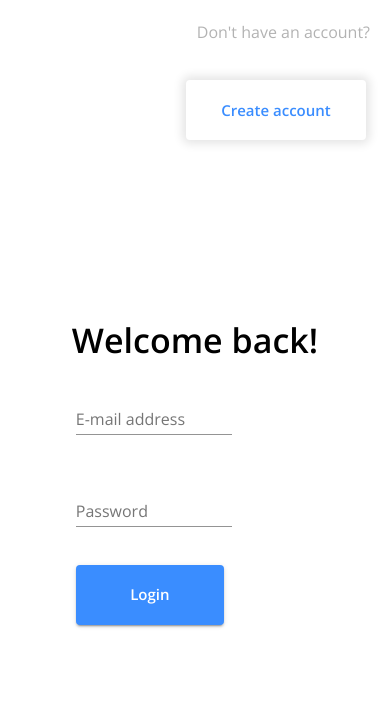
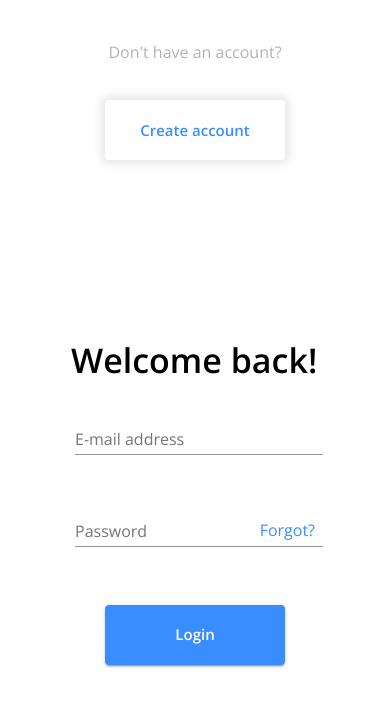
Before and after one commit to sebthtan/messenger-project, a React (Create React App) app in the folder client/: page /login in a window 390 px wide. Shown: the top 706 px of the page. Built offline with nearby package versions, Linux system fonts and the light colour scheme; no server answers.

Commit message:
responsive login/register pages

```diff
--- a/client/src/Login.js
+++ b/client/src/Login.js
@@ -8,6 +8,8 @@ import {
   FormControl,
   TextField,
   Hidden,
+  Link,
+  InputAdornment,
 } from "@material-ui/core";
 import { login } from "./store/utils/thunkCreators";
 import HomeSideBanner from './components/HomeSideBanner/HomeSideBanner'
@@ -35,8 +37,8 @@ const Login = (props) => {
       <Hidden xsDown>
         <HomeSideBanner />
       </Hidden>
-      <Grid item xs={12} sm={8} md={6} style={{ padding: '20px' }}>
-        <Grid container spacing={4} direction='row' justify='flex-end' alignItems='center'>
+      <Grid item xs={12} sm={8} md={7} className={classes.page}>
+        <Grid container spacing={4} className={classes.redirectHeader}>
           <Grid item>
             <Typography
               className={classes.label}>Don't have an account?
@@ -53,8 +55,10 @@ const Login = (props) => {
         </Grid>
         <Grid container direction='column' className={classes.root}>
           <Grid container direction='column' className={classes.form}>
-            <Typography variant="h4" className={classes.formMessage}>Welcome back!</Typography>
-            <form onSubmit={handleLogin} className='login-signup'>
+            <Grid container>
+              <Typography variant="h4" className={classes.formMessage}>Welcome back!</Typography>
+            </Grid>
+            <form onSubmit={handleLogin} className={classes.loginSignup}>
               <Grid className={classes.xcentered}>
                 <FormControl margin='normal' className={classes.full}>
                   <TextField
@@ -74,6 +78,15 @@ const Login = (props) => {
                     type="password"
                     name="password"
                     className={classes.input}
+                    InputProps={{
+                      endAdornment: (
+                        <InputAdornment component={Link} position="start">
+                          <Link href="#" color="primary">
+                            {"Forgot?"}
+                          </Link>
+                        </InputAdornment>
+                      ),
+                    }}
                   />
                 </FormControl>
               </Grid>
@@ -82,7 +95,8 @@ const Login = (props) => {
                   variant="contained"
                   size="large"
                   color='primary'
-                  className={classes.submit}>
+                  className={classes.submit}
+                >
                   Login
                 </Button>
               </Grid>
--- a/client/src/Signup.js
+++ b/client/src/Signup.js
@@ -35,12 +35,12 @@ const Login = (props) => {
   }
 
   return (
-    <Grid container component='main'>
+    <Grid container className={classes.main}>
       <Hidden xsDown>
         <HomeSideBanner />
       </Hidden>
-      <Grid item xs={12} sm={8} md={6} style={{ padding: '20px' }}>
-        <Grid container spacing={4} direction='row' justify='flex-end' alignItems='center'>
+      <Grid item xs={12} sm={8} md={7} className={classes.page}>
+        <Grid container spacing={4} className={classes.redirectHeader}>
           <Grid item>
             <Typography
               className={classes.label}>Already have an account?
@@ -58,7 +58,7 @@ const Login = (props) => {
         <Grid container direction='column' className={classes.root}>
           <Grid container direction='column' className={classes.form}>
             <Typography variant="h4" className={classes.formMessage}>Create an account.</Typography>
-            <form onSubmit={handleRegister} className='login-signup'>
+            <form onSubmit={handleRegister} className={classes.loginSignup}>
               <Grid className={classes.xcentered}>
                 <FormControl margin='normal' className={classes.full}>
                   <TextField
--- a/client/src/Styles.js
+++ b/client/src/Styles.js
@@ -12,9 +12,10 @@ const useStyles = makeStyles({
         alignContent: 'center',
         justifySelf: 'center',
         justifyContent: 'center',
+        width: '80%',
     },
     submit: {
-        margin: '20px 4px',
+        marginTop: '40px',
         width: '180px',
         height: '60px',
         alignSelf: 'center'
@@ -55,9 +56,13 @@ const useStyles = makeStyles({
         display: 'flex',
         justifyContent: 'center',
         alignItems: 'center',
+        width: '100%',
     },
     formMessage: {
         fontWeight: 900,
+        ['@media (max-width:600px)']: {
+            textAlign: 'center',
+        },
     },
     redirect: {
         backgroundColor: 'white',
@@ -70,6 +75,24 @@ const useStyles = makeStyles({
     },
     label: {
         color: 'rgba(0, 0, 0, 0.3)',
+    },
+    page: {
+        padding: '40px',
+    },
+    main: {
+        width: '100vw',
+    },
+    loginSignup: {
+        width: '100%',
+    },
+    redirectHeader: {
+        alignItems: 'center',
+        ['@media (max-width:600px)']: {
+            justifyContent: 'center',
+        },
+        ['@media (min-width:600px)']: {
+            justifyContent: 'flex-end',
+        }
     }
 })
 
--- a/client/src/index.css
+++ b/client/src/index.css
@@ -18,9 +18,13 @@ code {
   width: auto;
   padding-bottom: 70px;
 }
-
+/*
 @media only screen and (max-width: 600px) {
-  form,form * {
+  .login-signup {
     width: 100%;
   }
+} */
+
+.login-signup {
+  width: 100%;
 }
```
